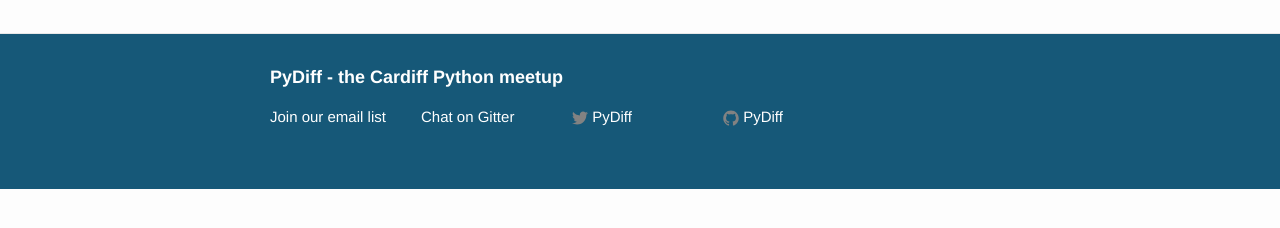
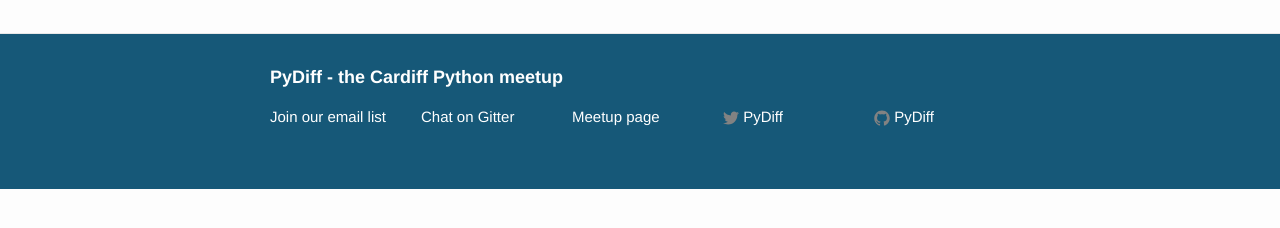
Before and after one commit to PyDiff/PyDiff.github.io, a Jekyll site: the page built from index.html, in a window 1280 px wide. Shown: the part 653-881 px from the top of the page. Built offline with Jekyll 4.4.1, drawn with Linux system fonts in a browser that asks for light colours.

Commit message:
Adding a link to the meetup page.

```diff
--- a/_config.yml
+++ b/_config.yml
@@ -7,6 +7,7 @@ twitter_username: PyDiff
 github_username:  PyDiff
 email: "contact@pydiff.org"
 gitter_url: "https://gitter.im/PyDiff/PyDiff.github.io"
+meetup_url: "http://www.meetup.com/PyDiff/"
 
 # Build settings
 markdown: kramdown
--- a/_includes/footer.html
+++ b/_includes/footer.html
@@ -15,6 +15,12 @@
         </ul>
       </div>
 
+
+      <div class="footer-col  footer-col-2">
+        <ul class="contact-list">
+          <li><a href="{{ site.meetup_url }}">Meetup page</a></li>
+        </ul>
+      </div>
       <div class="footer-col  footer-col-2">
             <a href="https://twitter.com/{{ site.twitter_username }}">
               <span class="icon  icon--twitter">
```
